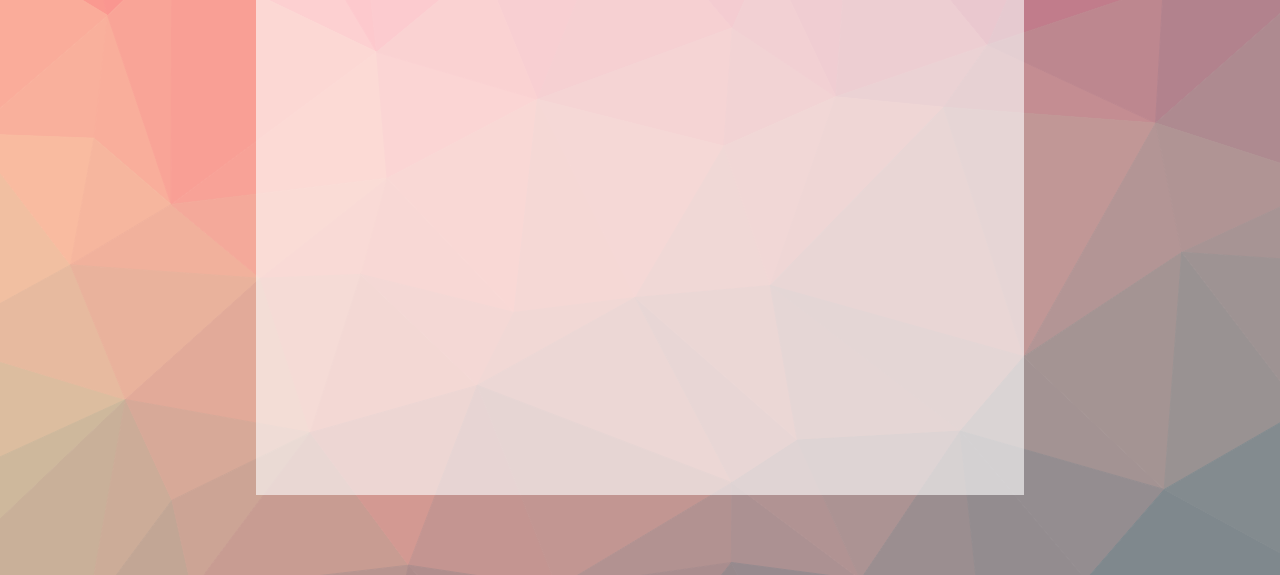
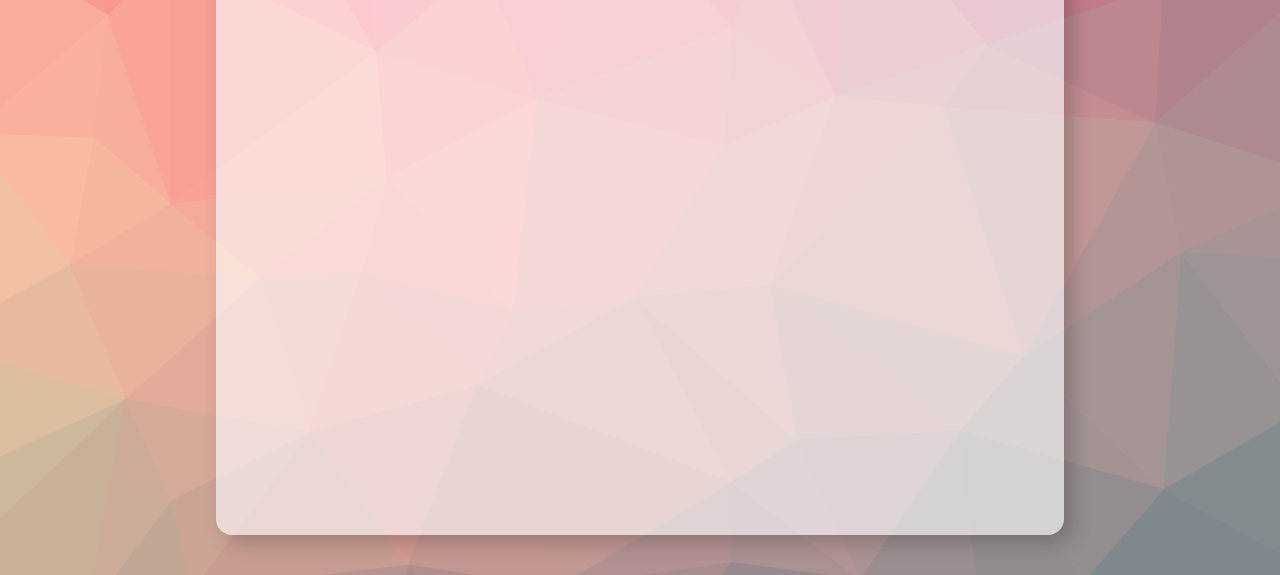
Before and after one commit to elenapan/homepage, a plain HTML site: page index.html in a window 1280 px wide. Shown: the part 225-800 px from the top of the page. Drawn offline with Linux system fonts and the light colour scheme.

Commit message:
added custom font, made main box prettier

```diff
--- a/style/style.css
+++ b/style/style.css
@@ -1,5 +1,17 @@
+/* Custom font */
+@font-face {
+    font-family: Comfortaa;
+    src: url("fonts/Comfortaa-Regular.ttf") format('truetype');
+}
+@font-face {
+    font-family: Comfortaa;
+    src: url("fonts/Comfortaa-Bold.ttf") format('truetype');
+    font-weight: bold;
+}
+
 body {
-    color: #333333;
+    color: #222222;
+    font-family: Comfortaa;
     background-image: url("triangles.png");
     background-size: initial;
     height: 100%;
@@ -17,6 +29,10 @@ body {
     left: 50%;
     position: absolute;
 
+    /* Make it prettier */
+    border-radius: 16px;
+    padding: 40px;
+	  box-shadow: 8px 8px 20px rgba(0, 0, 0, 0.2);
 }
 
 h1 {
```
Also changed, not shown: style/fonts/donate.html (added, +8 -0 lines), style/fonts/Comfortaa-Bold.ttf (added), style/fonts/Comfortaa-Light.ttf (added), style/fonts/Comfortaa-Regular.ttf (added), style/fonts/FONTLOG.txt (added), style/fonts/OFL.txt (added).
